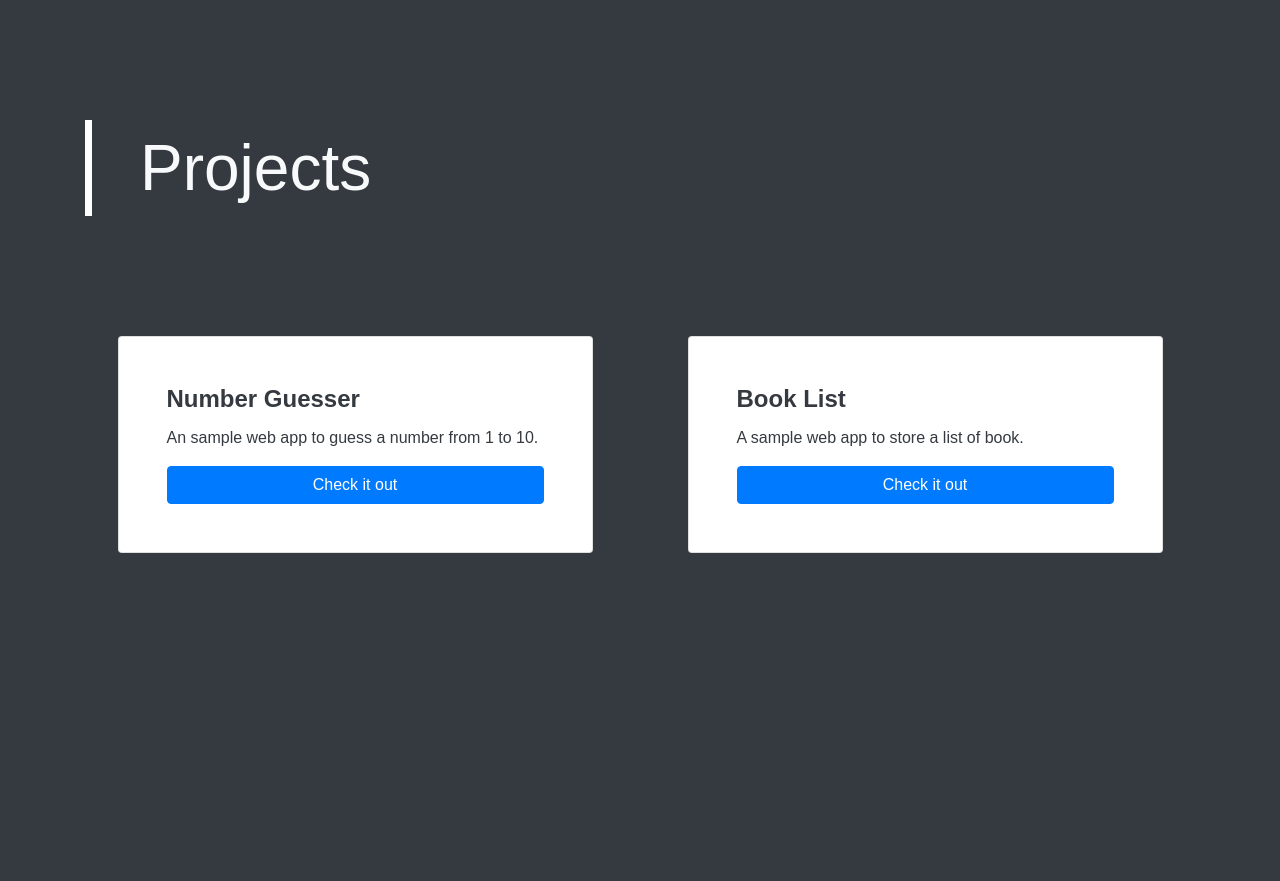
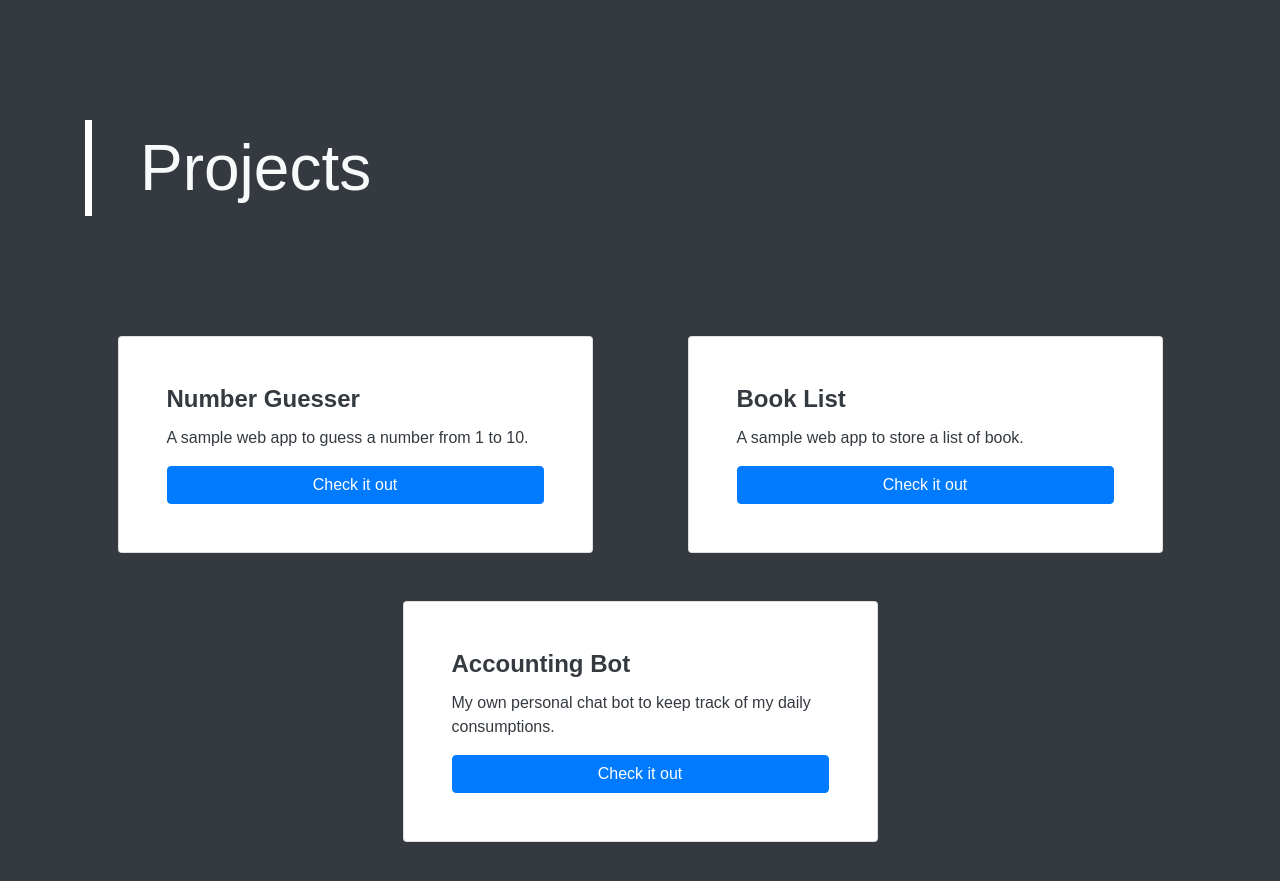
Before and after one commit to davidtso1219/davidtso1219.github.io, a Jekyll site: the page projects.html, which Jekyll copies as it is, in a window 1280 px wide. Shown: the top 881 px of the page. Built offline with Jekyll 4.4.1, drawn with Linux system fonts in a browser that asks for light colours; some web fonts are replaced.

Commit message:
Changed Resume and projects.html

```diff
--- a/projects.html
+++ b/projects.html
@@ -38,10 +38,10 @@
 <body class="bg-dark text-light">
   <div class="container">
     <div class="title">Projects</div>
-    <div class="row">
+    <div class="row my-5">
       <div class="col-md-5 card card-body mx-auto p-5 text-dark">
         <h4 class="card-title font-weight-bold">Number Guesser</h5>
-        <p class="card-text">An sample web app to guess a number from 1 to 10.</p>
+        <p class="card-text">A sample web app to guess a number from 1 to 10.</p>
         <a href="projects/NumberGuesser/" class="btn btn-primary">Check it out</a>
       </div>
       <div class="col-md-5 card card-body mx-auto p-5 text-dark">
@@ -50,6 +50,13 @@
         <a href="projects/BookList/" class="btn btn-primary">Check it out</a>
       </div>
     </div>
+    <div class="row my-5">
+      <div class="col-md-5 card card-body mx-auto p-5 text-dark">
+        <h4 class="card-title font-weight-bold">Accounting Bot</h5>
+          <p class="card-text">My own personal chat bot to keep track of my daily consumptions.</p>
+          <a href="#" class="btn btn-primary">Check it out</a>
+      </div>
+    </div>
   </div>
 </body>
 </html>
```
Also changed, not shown: 1 other file.
